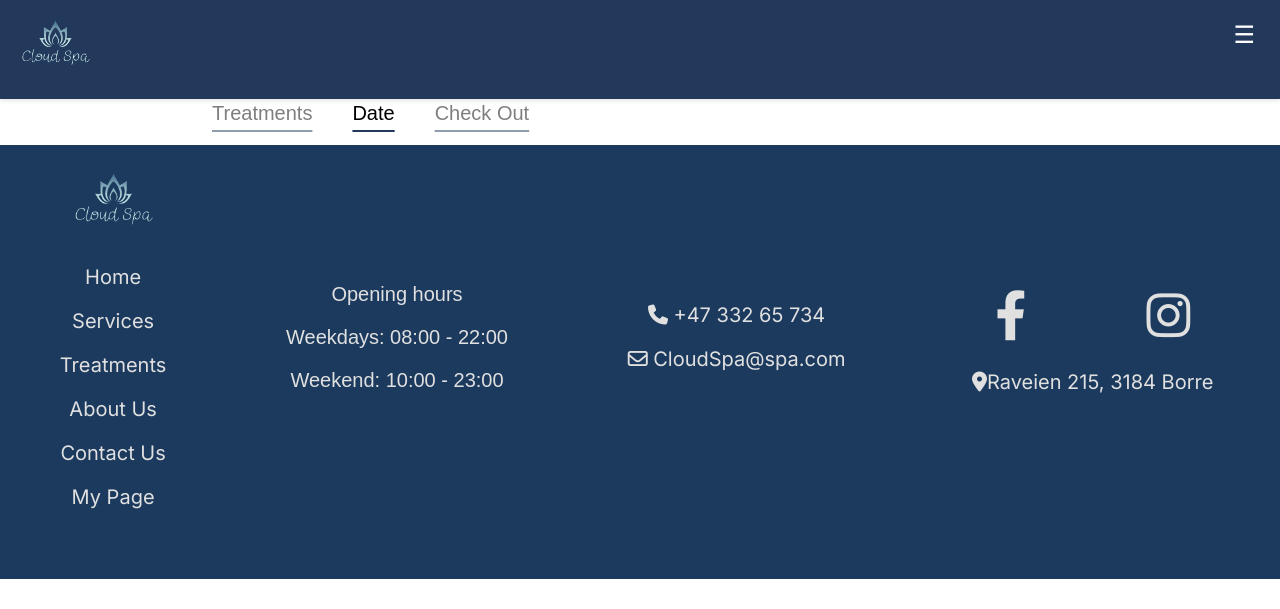
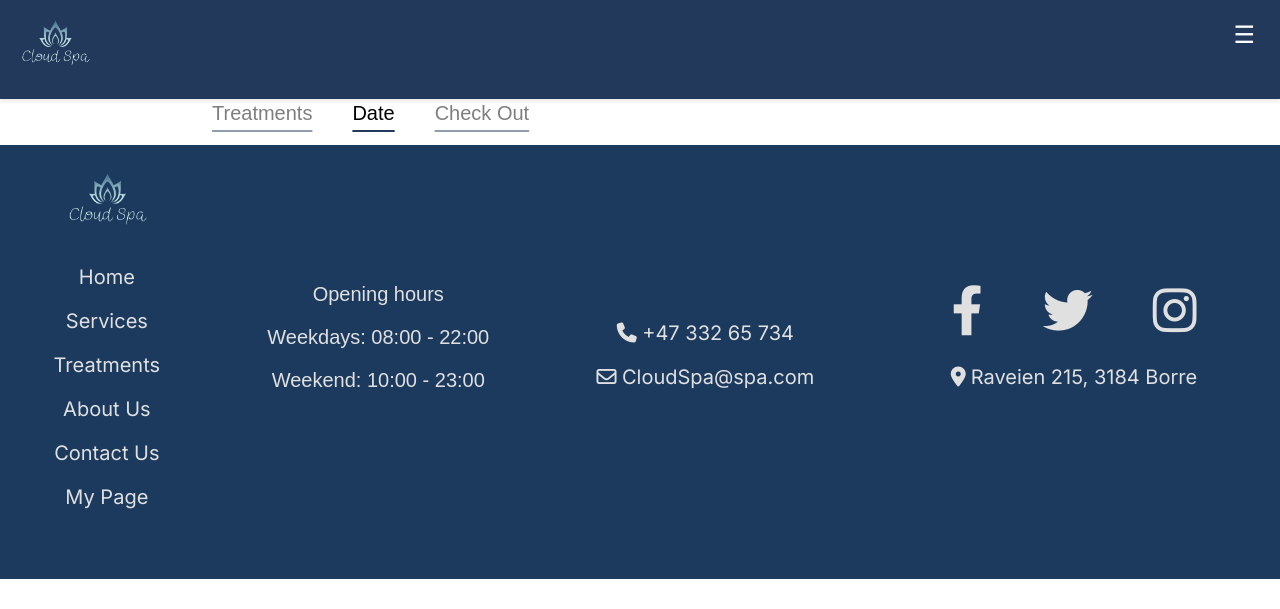
Before and after one commit to Hussein-Ali-Shamarti/Cloud-Spa-React, a React (Create React App) app: page /Booking2 in a window 1280 px wide. Shown: the top 609 px of the page. Built offline with nearby package versions, Linux system fonts and the light colour scheme; no server answers; the database is empty.

Commit message:
fixed css for footer(quick fixes)

```diff
--- a/src/App.css
+++ b/src/App.css
@@ -147,7 +147,6 @@ header {
     right: 10px;
   }
 }
-
 .flex-container {
   display: flex;
   flex-wrap: wrap;
@@ -191,6 +190,10 @@ footer a {
   padding-bottom: 10px;
 }
 
+.box3 {
+  margin-top: 35px;
+}
+
 footer ul,
 footer li {
   margin-bottom: 10px;
@@ -202,13 +205,17 @@ footer img {
   padding-bottom: 20px;
 }
 
+.fas.fa-map-marker-alt {
+  padding-right: 5px;
+}
+
 /* SOCIAL MEDIA ICONS */
-#socialMediaLinks {
+.socialMediaLinks {
   display: flex;
   padding: 0;
 }
 
-#socialMediaLinks li {
+.socialMediaLinks li {
   margin-right: 30px;
   margin-bottom: 10px;
 }
--- a/src/components/footer.jsx
+++ b/src/components/footer.jsx
@@ -6,9 +6,9 @@ const Footer = () => {
   return (
     <section>
       <footer className="flex-container">
-        <div className="box1 box">
+        <div className="box box1">
           <img src={CloudLogoTransparent} alt="" />
-          <ul className="subpages listItems">
+          <ul className="listItems">
             <li>
               <a href="#index.html"> Home</a>
             </li>
@@ -29,15 +29,15 @@ const Footer = () => {
             </li>
           </ul>
         </div>
-        <div className="box2 box">
-          <ul className="subpages listItems">
+        <div className="box box2">
+          <ul className="listItems">
             <li>Opening hours</li>
             <li>Weekdays: 08:00 - 22:00</li>
             <li>Weekend: 10:00 - 23:00</li>
           </ul>
         </div>
-        <div className="box3 box">
-          <ul className="contactUs listItems">
+        <div className="box box3">
+          <ul className="listItems">
             <li>
               <i className="fas fa-phone"></i> <a href="#">+47 332 65 734</a>
             </li>
@@ -47,8 +47,8 @@ const Footer = () => {
             </li>
           </ul>
         </div>
-        <div className="box4 box">
-          <ul id="socialMediaLinks">
+        <div className="box box4">
+          <ul className="socialMediaLinks">
             <li>
               <a href="#">
                 <i className="fab fa-facebook-f"></i>
@@ -56,7 +56,7 @@ const Footer = () => {
             </li>
             <li>
               <a href="#">
-                <i className="fab fa-x-twitter"></i>
+                <i className="fab fa-twitter"></i>
               </a>
             </li>
             <li>
@@ -65,7 +65,7 @@ const Footer = () => {
               </a>
             </li>
           </ul>
-          <ul>
+          <ul className="listItems">
             <li>
               <i className="fas fa-map-marker-alt"></i>
               <a href="#">Raveien 215, 3184 Borre</a>
```
